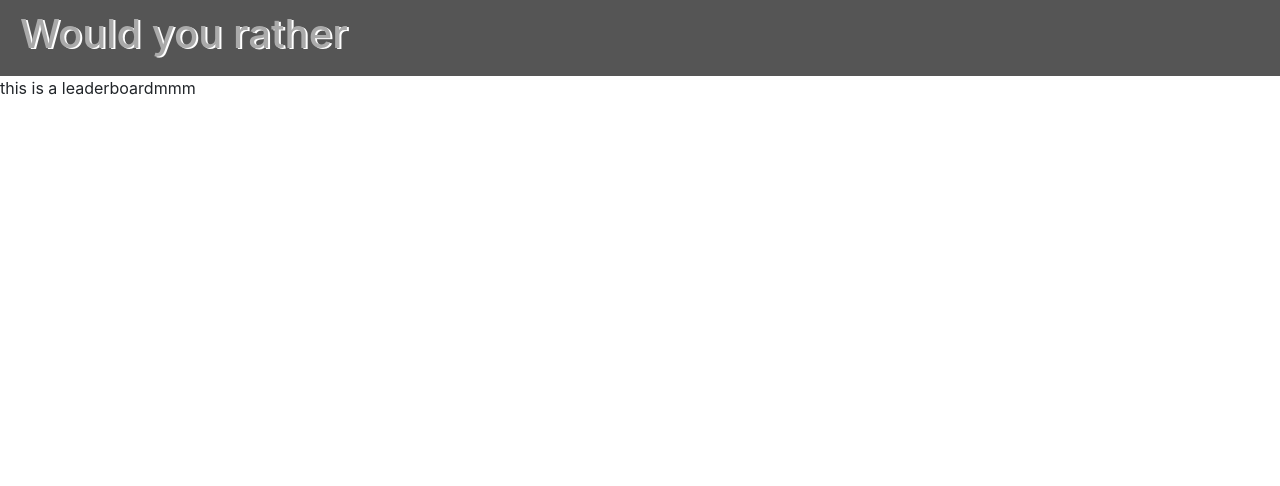
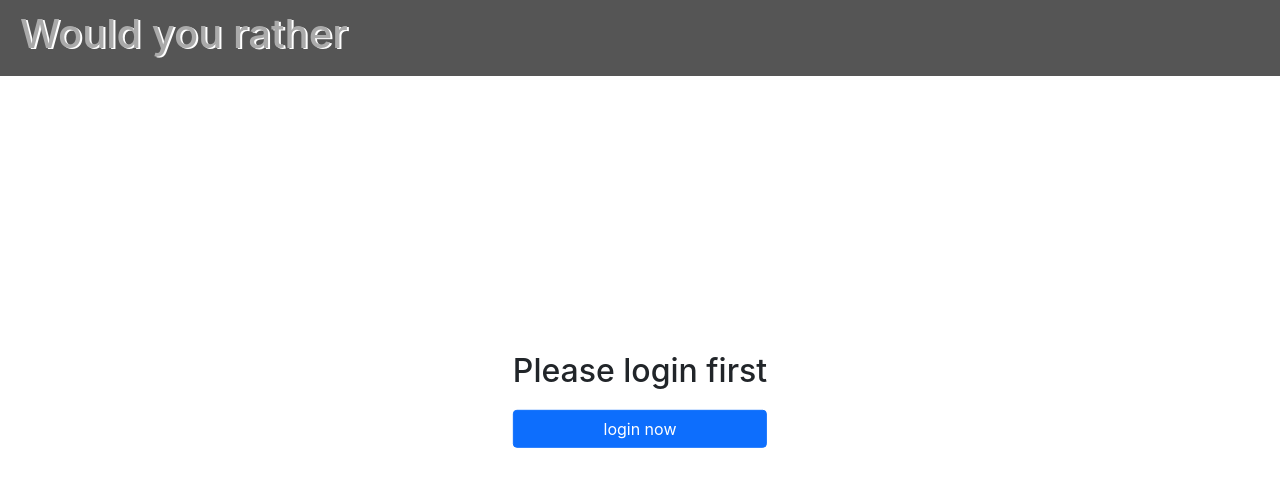
Before and after one commit to Ashraf-Hamdoun/udacity-project-5, a React (Create React App) app: page /leaderboard in a window 1280 px wide. Shown: the top 486 px of the page. Built offline with nearby package versions, Linux system fonts and the light colour scheme.

Commit message:
fix the issue of is logged in

```diff
--- a/src/Store/reducers/index.js
+++ b/src/Store/reducers/index.js
@@ -5,6 +5,7 @@ const initialState = {
   users: {},
   questions: {},
   AuthedUser: "",
+  isLoggedIn: false,
 };
 
 // data from api
@@ -30,6 +31,7 @@ export const rootRducer = (state = initialState, action) => {
     case "SELECT_USER":
       if (action.payload !== "") {
         initialState.AuthedUser = action.payload;
+        initialState.isLoggedIn = true;
         setTimeout(() => {
           document.querySelector(".userLinks").style.display = "flex";
           document.querySelector(".userLinks").style.justifyContent =
@@ -99,6 +101,7 @@ export const rootRducer = (state = initialState, action) => {
     case "LOG_OUT":
       if (action.payload === "logging out") {
         initialState.AuthedUser = "";
+        initialState.isLoggedIn = false;
         console.log(action.payload);
       }
 
--- a/src/components/Answers.js
+++ b/src/components/Answers.js
@@ -2,6 +2,7 @@ import React, { Component } from "react";
 
 class Answers extends Component {
   render() {
+
     const answers = Object.entries(this.props.answers).map((answer) => {
       return { id: answer[0], answer: answer[1] };
     });
--- a/src/components/App.js
+++ b/src/components/App.js
@@ -1,5 +1,6 @@
 /** Routers */
 import { BrowserRouter, Route, NavLink, Switch } from "react-router-dom";
+import { connect } from "react-redux";
 
 // importing of our components
 import Header from "./Header";
@@ -14,6 +15,10 @@ import Login from "./Login";
 import "../styles/App.scss";
 
 function App(props) {
+
+  console.log('authedUser is :: ', props.authedUser);
+  console.log("IsLoggedIn :: ", props.isLoggedIn);
+
   return (
     // to insert the routes use BrowserRouter
     <BrowserRouter>
@@ -62,4 +67,11 @@ function App(props) {
   );
 }
 
-export default App;
+function mapStateToProps(state) {
+  return {
+    authedUser: state.AuthedUser,
+    isLoggedIn: state.isLoggedIn
+  };
+}
+
+export default connect(mapStateToProps)(App);
--- a/src/components/CreateQuestion.js
+++ b/src/components/CreateQuestion.js
@@ -3,6 +3,8 @@ import { connect } from "react-redux";
 
 // import all actions to dispatch them
 import * as actions from "../Store/actions";
+
+import GuestGreeting from "./GuestGreeting";
 
 class CreateQuestion extends Component {
   // save data to reuse it
@@ -53,6 +55,10 @@ class CreateQuestion extends Component {
   };
 
   render() {
+
+    const isLoggedIn = this.props.isLoggedIn;
+    if (isLoggedIn) {
+
       return (
         <div className="createQuestion">
           <h4 className="title">Creating a new Question</h4>
@@ -88,12 +94,17 @@ class CreateQuestion extends Component {
           </form>
         </div>
       );
+
+    }
+    return <GuestGreeting />;
+
   }
 }
 
 function mapStateToProps(state) {
   return {
     authedUser: state.AuthedUser,
+    isLoggedIn: state.isLoggedIn
   };
 }
 
--- a/src/components/Dashboard.js
+++ b/src/components/Dashboard.js
@@ -2,6 +2,7 @@ import React, { Component } from "react";
 import { BrowserRouter, Route, Switch, NavLink } from "react-router-dom";
 
 // import components
+import GuestGreeting from "./GuestGreeting";
 import Answers from "./Answers";
 import UnAnswers from "./UnAnswers";
 import CreatedQues from "./CreatedQues";
@@ -11,6 +12,8 @@ import { connect } from "react-redux";
 
 class Dashboard extends Component {
   render() {
+    const isLoggedIn = this.props.isLoggedIn;
+    if (isLoggedIn) {
       // const of the authed user
       const authedUser = this.props.authedUser;
 
@@ -30,7 +33,8 @@ class Dashboard extends Component {
 
       // const of all data
       const answersNum = Object.entries(user.answers).length;
-    const unAnswersNum = questions.length - Object.entries(user.answers).length;
+      const unAnswersNum =
+        questions.length - Object.entries(user.answers).length;
       const createdQues = user.questions.length;
       const userName = user.name.split(" ");
 
@@ -52,7 +56,10 @@ class Dashboard extends Component {
                   <p className="user-name">{user.name}</p>
                   <div className="infos-list">
                     <div className="links">
-                    <NavLink className="link" to="/dashboard/answeredquestions">
+                      <NavLink
+                        className="link"
+                        to="/dashboard/answeredquestions"
+                      >
                         answered questions
                       </NavLink>
                       <p className="quesNum">{answersNum}</p>
@@ -67,7 +74,10 @@ class Dashboard extends Component {
                       <p className="quesNum">{unAnswersNum}</p>
                     </div>
                     <div className="links">
-                    <NavLink className="link" to="/dashboard/createdquestions">
+                      <NavLink
+                        className="link"
+                        to="/dashboard/createdquestions"
+                      >
                         created questions
                       </NavLink>
                       <p className="quesNum">{createdQues}</p>
@@ -125,6 +135,8 @@ class Dashboard extends Component {
         </BrowserRouter>
       );
     }
+    return <GuestGreeting />;
+  }
 }
 
 function mapStateToProps(state) {
@@ -132,6 +144,7 @@ function mapStateToProps(state) {
     users: state.users,
     authedUser: state.AuthedUser,
     questions: state.questions,
+    isLoggedIn: state.isLoggedIn,
   };
 }
 
--- /dev/null
+++ b/src/components/GuestGreeting.js
@@ -0,0 +1,15 @@
+import React, { Component } from "react";
+import { NavLink } from "react-router-dom";
+
+class GuestGreeting extends Component {
+    render() {
+        return (
+            <div className="GuestGreeting">
+                <h2 className="title">Please login first</h2>
+                <NavLink to="/login" className="btn btn-primary">login now</NavLink>
+            </div>
+        )
+    }
+}
+
+export default GuestGreeting;
--- a/src/components/Leaderboard.js
+++ b/src/components/Leaderboard.js
@@ -1,8 +1,13 @@
 import React, { Component } from "react";
 import { connect } from "react-redux";
 
+import GuestGreeting from "./GuestGreeting";
+
 class Leaderboard extends Component {
   render() {
+    const isLoggedIn = this.props.isLoggedIn;
+    if (isLoggedIn) {
+
       const users = Object.entries(this.props.users).map((user) => {
         return user[1];
       });
@@ -106,10 +111,13 @@ class Leaderboard extends Component {
 
       return (
         <div className="leaderboard">
-        this is a leaderboardmmm
+          <h2>leaderboard</h2>
           {showUsers}
         </div>
       );
+    }
+
+    return <GuestGreeting />;
   }
 }
 
@@ -118,6 +126,7 @@ function mapStateToProps(state) {
     users: state.users,
     authedUser: state.AuthedUser,
     questions: state.questions,
+    isLoggedIn: state.isLoggedIn,
   };
 }
 
--- a/src/components/Questions.js
+++ b/src/components/Questions.js
@@ -2,8 +2,12 @@ import React, { Component } from "react";
 import { connect } from "react-redux";
 import { NavLink } from "react-router-dom";
 
+import GuestGreeting from "./GuestGreeting";
+
 class Questions extends Component {
   render() {
+    const isLoggedIn = this.props.isLoggedIn;
+    if (isLoggedIn) {
       const questions = Object.entries(this.props.questions).map((question) => {
         return question[1];
       });
@@ -117,6 +121,8 @@ class Questions extends Component {
         </div>
       );
     }
+    return <GuestGreeting />;
+  }
 }
 
 function mapStateToProps(state) {
@@ -124,6 +130,7 @@ function mapStateToProps(state) {
     questions: state.questions,
     users: state.users,
     authedUser: state.AuthedUser,
+    isLoggedIn: state.isLoggedIn,
   };
 }
 
--- a/src/styles/App.scss
+++ b/src/styles/App.scss
@@ -332,3 +332,17 @@
         }
     }
 }
+
+.GuestGreeting {
+    position: absolute;
+    top: 50%;
+    left: 50%;
+    transform: translate(-50%, -50%);
+    display: flex;
+    flex-direction: column;
+    justify-content: space-between;
+
+    .title {
+        margin-bottom: 20px;
+    }
+}
```
Lines whose indentation alone changed are shown as unchanged.
